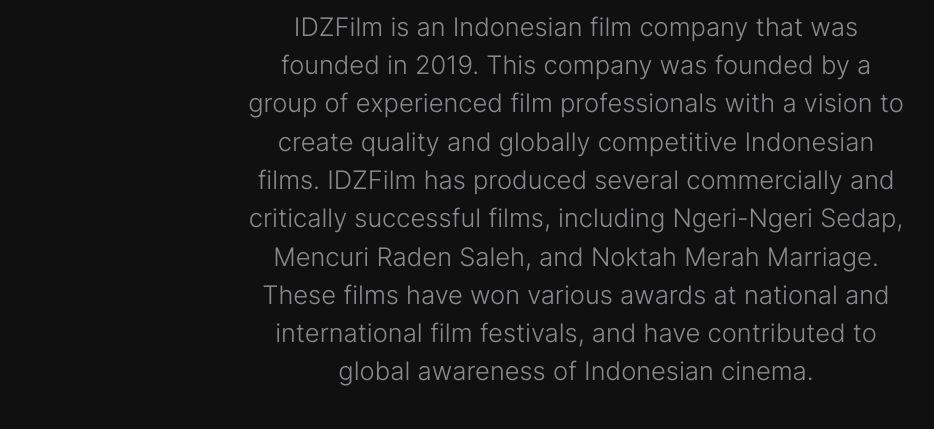
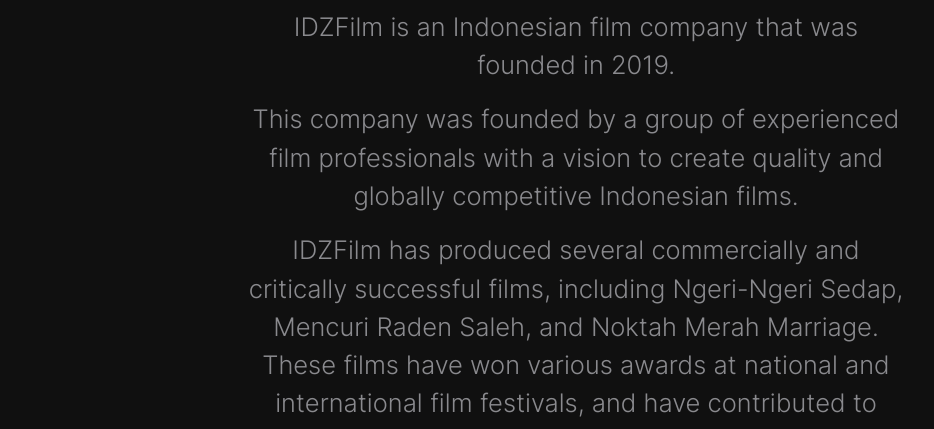
Before and after one commit to athoriqas/athoriqas, a plain HTML site: page index.html in a window 1280 px wide. Shown: the part 357-786 px from the top of the page, without its empty margins (64-998 px from the left). Drawn offline with Linux system fonts and the light colour scheme.

Commit message:
Update index.html

```diff
--- a/index.html
+++ b/index.html
@@ -112,8 +112,12 @@
       <h1 class="display-huge mt-3 mb-3 lh-1">IDZ Film Company</h1>
     </div>
     <div class="col-12 col-xl-8">
-      <p class="lead text-secondary">IDZFilm is an Indonesian film company that was founded in 2019. This company was founded by a group of experienced film professionals with a vision to create quality and globally competitive Indonesian films. IDZFilm has produced several commercially and critically successful films, including Ngeri-Ngeri Sedap, Mencuri Raden Saleh, and Noktah Merah Marriage. These films have won various awards at national and international film festivals, and have contributed to global awareness of Indonesian cinema.
-
+      <p class="lead text-secondary">IDZFilm is an Indonesian film company that was founded in 2019. <br>
+        </p>
+        <p class="lead text-secondary"> This company was founded by a group of experienced film professionals with a vision to create quality and globally competitive Indonesian films. <br>
+        </p>
+        <p class="lead text-secondary">IDZFilm has produced several commercially and critically successful films, including Ngeri-Ngeri Sedap, Mencuri Raden Saleh, and Noktah Merah Marriage.
+          These films have won various awards at national and international film festivals, and have contributed to global awareness of Indonesian cinema. <br>
         </p>
     </div>
     <!-- <div class="col-12 text-center">
```
